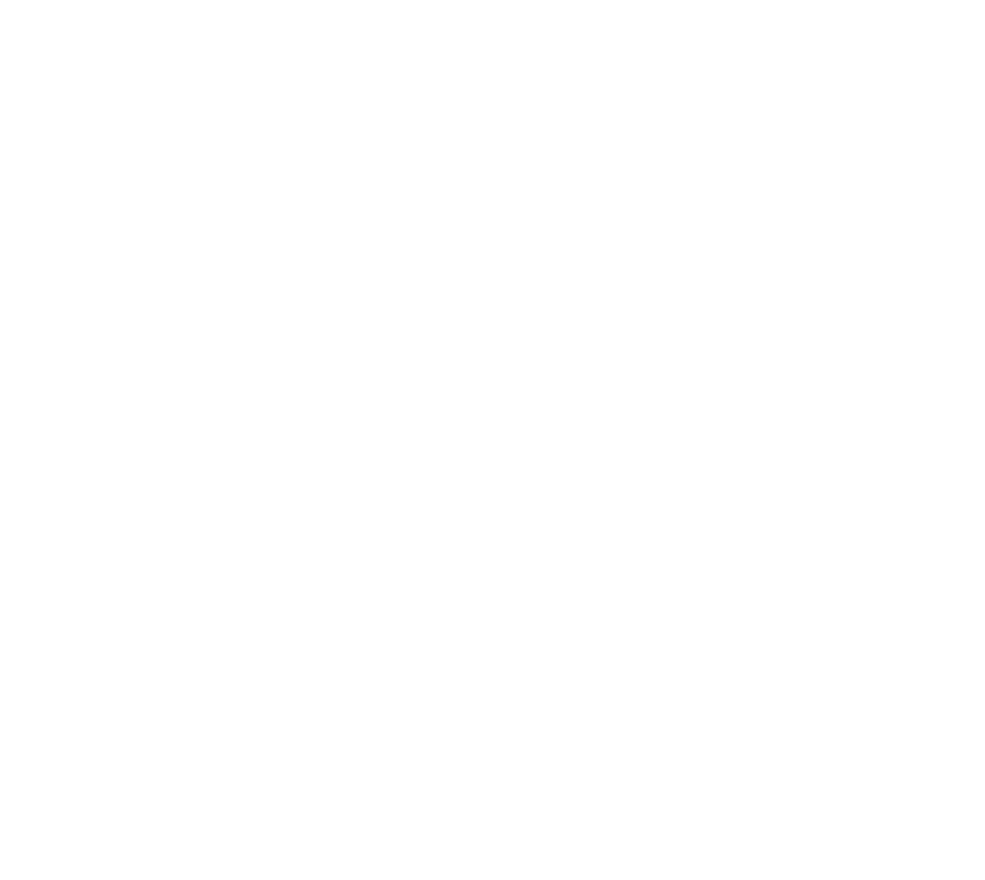
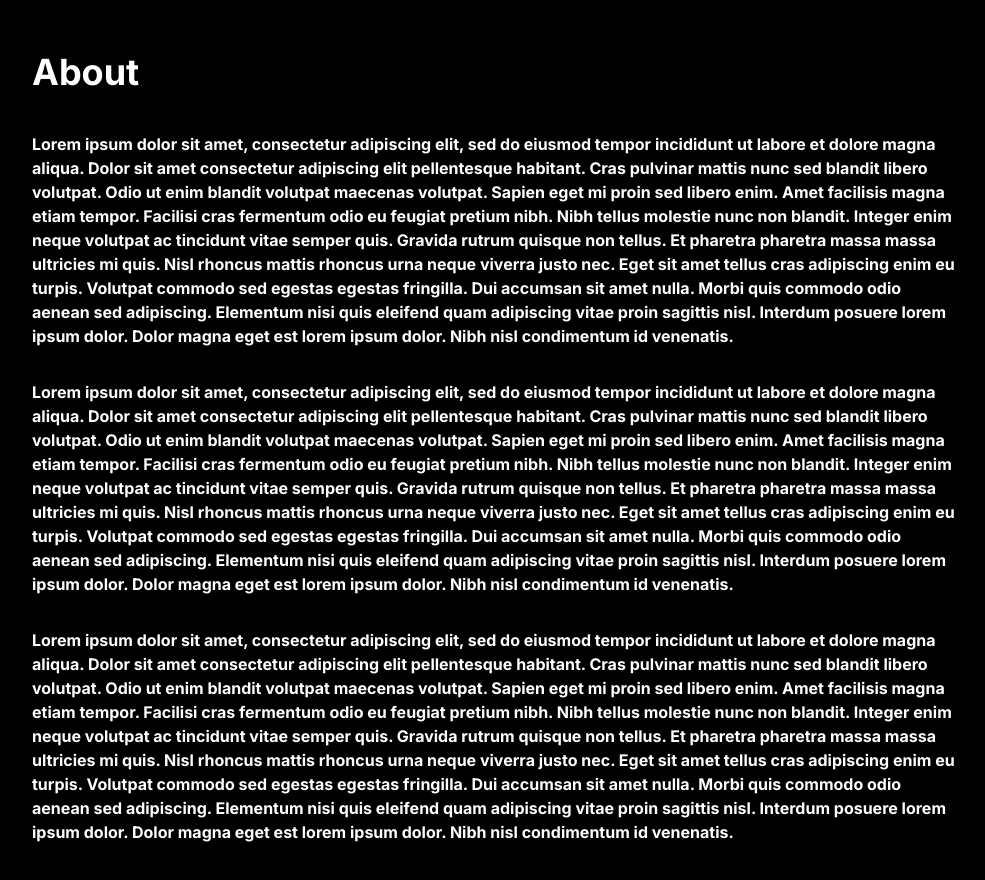
Before and after one commit to HenryAgu/DatAfrik, a React (Vite) app: page / in a window 1280 px wide. Shown: the part 1300-2180 px from the top of the page, without its empty margins (144-1129 px from the left). Before the commit the page ends 1300 px from the top, so only its background shows below. Built offline with nearby package versions, Linux system fonts and the light colour scheme.

Commit message:
feat: about components updated

```diff
--- a/src/App.jsx
+++ b/src/App.jsx
@@ -1,5 +1,6 @@
 // components
 import Home from "./Pages/Home/Home";
+import About from "./Pages/Home/components/About/About";
 import Sponsors from "./Pages/Home/components/Sponsors/Sponsors";
 import Navbar from "./components/Navbar/Navbar";
 
@@ -10,6 +11,7 @@
       <Navbar/>
       <Home/>
       <Sponsors/>
+      <About/>
     </main>
   );
 }
--- /dev/null
+++ b/src/Pages/Home/components/About/About.jsx
@@ -0,0 +1,67 @@
+import React from "react";
+
+const About = () => {
+  return (
+    <section className="text-white xl:p-8 xl:w-4/5 xl:my-0 xl:mx-auto pb-20">
+      <h1 className="font-bold text-3xl xl:text-4xl mb-5 xl:mb-10">About</h1>
+      <div>
+        <p className="font-bold text-sm mb-5 xl:text-base xl:mb-8">
+          Lorem ipsum dolor sit amet, consectetur adipiscing elit, sed do
+          eiusmod tempor incididunt ut labore et dolore magna aliqua. Dolor sit
+          amet consectetur adipiscing elit pellentesque habitant. Cras pulvinar
+          mattis nunc sed blandit libero volutpat. Odio ut enim blandit volutpat
+          maecenas volutpat. Sapien eget mi proin sed libero enim. Amet
+          facilisis magna etiam tempor. Facilisi cras fermentum odio eu feugiat
+          pretium nibh. Nibh tellus molestie nunc non blandit. Integer enim
+          neque volutpat ac tincidunt vitae semper quis. Gravida rutrum quisque
+          non tellus. Et pharetra pharetra massa massa ultricies mi quis. Nisl
+          rhoncus mattis rhoncus urna neque viverra justo nec. Eget sit amet
+          tellus cras adipiscing enim eu turpis. Volutpat commodo sed egestas
+          egestas fringilla. Dui accumsan sit amet nulla. Morbi quis commodo
+          odio aenean sed adipiscing. Elementum nisi quis eleifend quam
+          adipiscing vitae proin sagittis nisl. Interdum posuere lorem ipsum
+          dolor. Dolor magna eget est lorem ipsum dolor. Nibh nisl condimentum
+          id venenatis.
+        </p>
+        <p className="font-bold text-sm mb-5 xl:text-base xl:mb-8">
+          Lorem ipsum dolor sit amet, consectetur adipiscing elit, sed do
+          eiusmod tempor incididunt ut labore et dolore magna aliqua. Dolor sit
+          amet consectetur adipiscing elit pellentesque habitant. Cras pulvinar
+          mattis nunc sed blandit libero volutpat. Odio ut enim blandit volutpat
+          maecenas volutpat. Sapien eget mi proin sed libero enim. Amet
+          facilisis magna etiam tempor. Facilisi cras fermentum odio eu feugiat
+          pretium nibh. Nibh tellus molestie nunc non blandit. Integer enim
+          neque volutpat ac tincidunt vitae semper quis. Gravida rutrum quisque
+          non tellus. Et pharetra pharetra massa massa ultricies mi quis. Nisl
+          rhoncus mattis rhoncus urna neque viverra justo nec. Eget sit amet
+          tellus cras adipiscing enim eu turpis. Volutpat commodo sed egestas
+          egestas fringilla. Dui accumsan sit amet nulla. Morbi quis commodo
+          odio aenean sed adipiscing. Elementum nisi quis eleifend quam
+          adipiscing vitae proin sagittis nisl. Interdum posuere lorem ipsum
+          dolor. Dolor magna eget est lorem ipsum dolor. Nibh nisl condimentum
+          id venenatis.
+        </p>
+        <p className="font-bold text-sm mb-5 xl:text-base xl:mb-8">
+          Lorem ipsum dolor sit amet, consectetur adipiscing elit, sed do
+          eiusmod tempor incididunt ut labore et dolore magna aliqua. Dolor sit
+          amet consectetur adipiscing elit pellentesque habitant. Cras pulvinar
+          mattis nunc sed blandit libero volutpat. Odio ut enim blandit volutpat
+          maecenas volutpat. Sapien eget mi proin sed libero enim. Amet
+          facilisis magna etiam tempor. Facilisi cras fermentum odio eu feugiat
+          pretium nibh. Nibh tellus molestie nunc non blandit. Integer enim
+          neque volutpat ac tincidunt vitae semper quis. Gravida rutrum quisque
+          non tellus. Et pharetra pharetra massa massa ultricies mi quis. Nisl
+          rhoncus mattis rhoncus urna neque viverra justo nec. Eget sit amet
+          tellus cras adipiscing enim eu turpis. Volutpat commodo sed egestas
+          egestas fringilla. Dui accumsan sit amet nulla. Morbi quis commodo
+          odio aenean sed adipiscing. Elementum nisi quis eleifend quam
+          adipiscing vitae proin sagittis nisl. Interdum posuere lorem ipsum
+          dolor. Dolor magna eget est lorem ipsum dolor. Nibh nisl condimentum
+          id venenatis.
+        </p>
+      </div>
+    </section>
+  );
+};
+
+export default About;
--- a/src/Pages/Home/components/Sponsors/Sponsors.jsx
+++ b/src/Pages/Home/components/Sponsors/Sponsors.jsx
@@ -2,7 +2,7 @@
 
 const Sponsors = () => {
   return (
-    <section className="my-30 xl:my-60 mx-auto text-center xl:w-4/5 pb-10">
+    <section className="my-30 xl:my-60 mx-auto text-center xl:w-4/5 pb-20">
       <p className="text-white font-bold xl:text-base leading-5 mb-5">
         Supported and backed by:
       </p>
```
